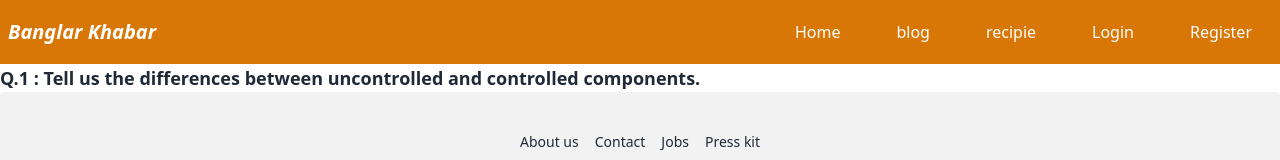
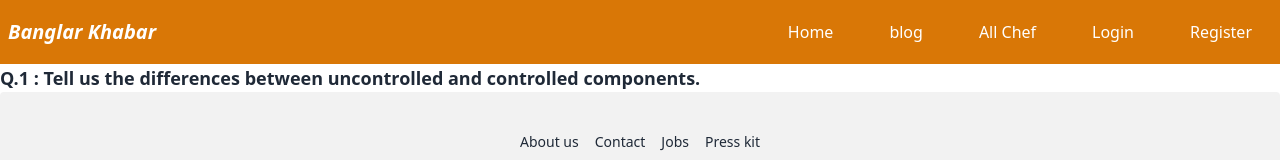
Before and after one commit to KhokonPHB07/chef-recipe-hunter-client-side-KhokonPHB07, a React (Vite) app: page /blog in a window 1280 px wide. Shown: the top 160 px of the page. Built offline with nearby package versions, Linux system fonts and the light colour scheme.

Commit message:
chef bio details added

```diff
--- a/src/Components/Navbar/Navbar.jsx
+++ b/src/Components/Navbar/Navbar.jsx
@@ -22,7 +22,7 @@ const Navbar = () => {
                     <ul className="menu menu-horizontal px-1">
                         <li className='text-white ml-6'> <Link to='/'>Home</Link> </li>
                         <li className='text-white ml-6'> <Link to='/blog'>blog</Link> </li>
-                        <li className='text-white ml-6'> <Link to='/recipie'>recipie</Link></li>
+                        <li className='text-white ml-6'> <Link to='/chefBio'>All Chef</Link></li>
                         {
                           user && <FaUserCircle style={{ fontSize: '2rem' }}></FaUserCircle>
 
--- a/src/main.jsx
+++ b/src/main.jsx
@@ -30,7 +30,7 @@ const router = createBrowserRouter([
     ]
   },
   {
-    path : '/recipie',
+    path : '/chefBio',
     element : <Recipie></Recipie>,
     loader : ()=> fetch('http://localhost:5000/chefBio')
 
```
